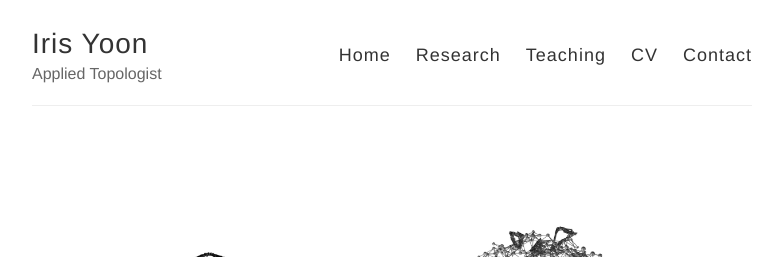
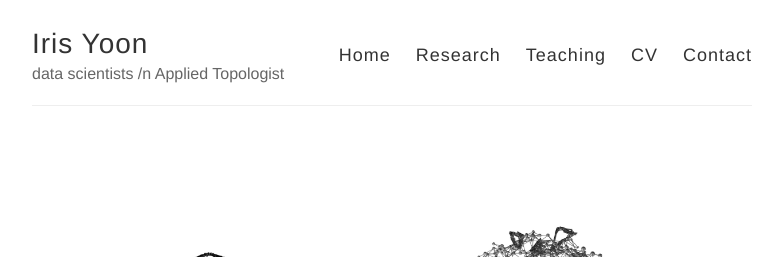
Before and after one commit to irishryoon/irishryoon.github.io, a Jekyll site: the page built from _posts/2017-10-2-About.md, in a window 1280 px wide. Shown: the top 257 px of the page, without its empty margins (248-1031 px from the left). Built offline with Jekyll 4.4.1, drawn with Linux system fonts in a browser that asks for light colours.

Commit message:
format experiment

```diff
--- a/_config.yml
+++ b/_config.yml
@@ -6,7 +6,7 @@
 name: Iris Yoon
 
 # Short bio or description (displayed in the header)
-description: Applied Topologist
+description: data scientists /n Applied Topologist
 # URL of your avatar or profile pic (you could use your GitHub profile pic)
 #avatar: https://raw.githubusercontent.com/barryclark/jekyll-now/master/images/jekyll-logo.png
 
```
